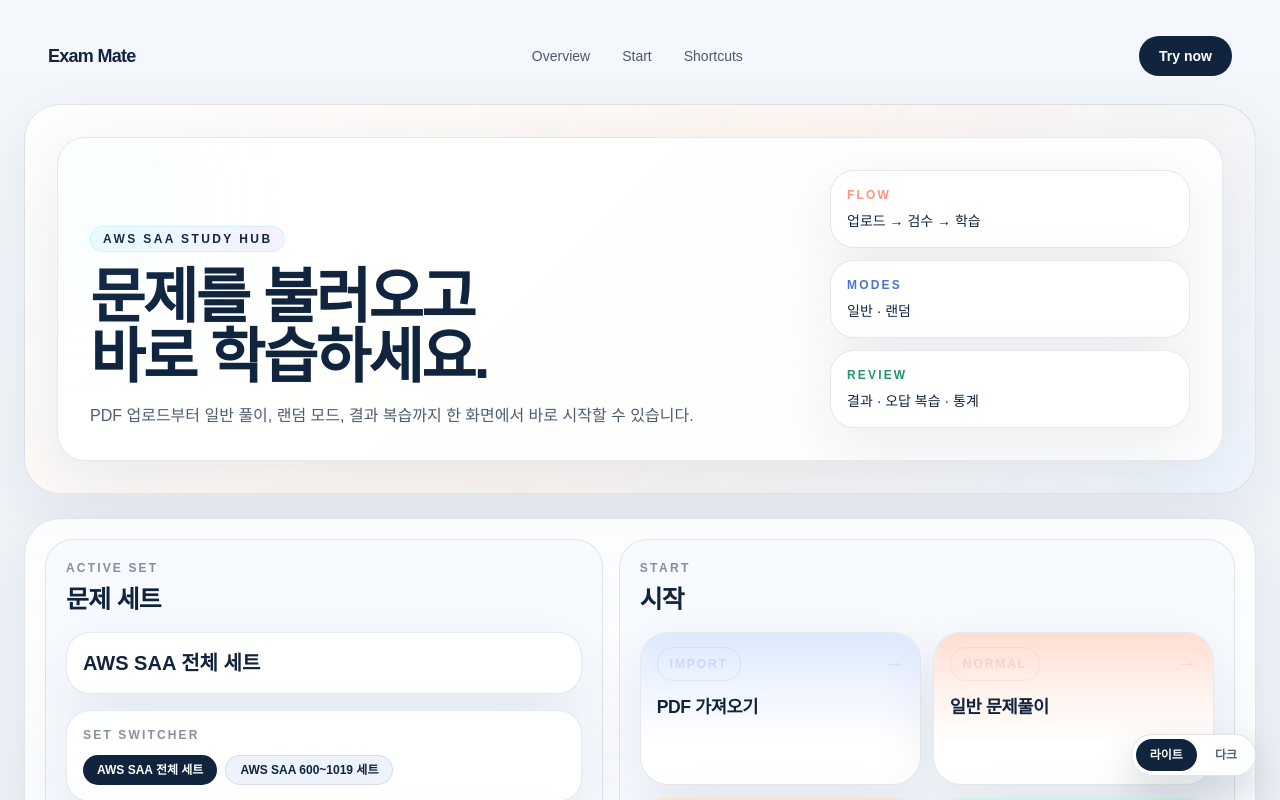
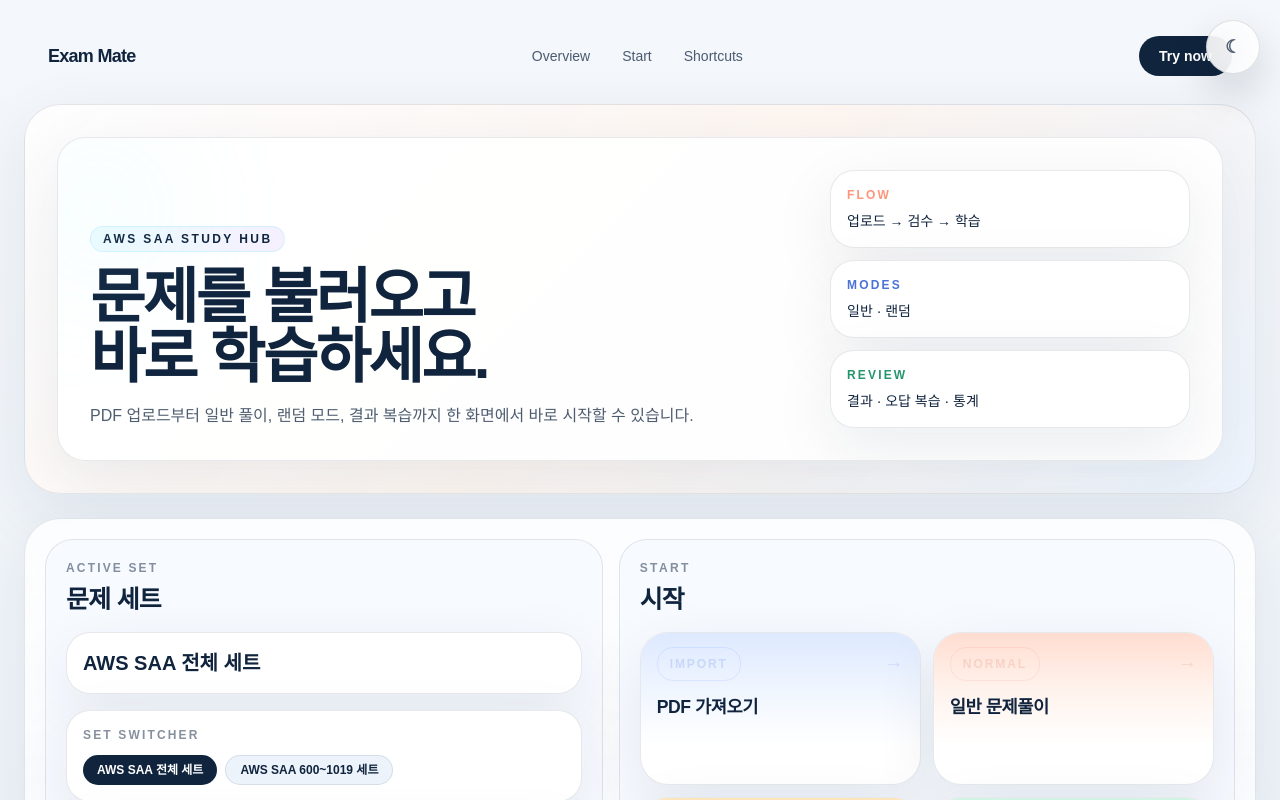
Before and after one commit to Kjjedd/exam-practice-app, a Next.js app: page / in a window 1280 px wide. Shown: the top 800 px of the page. Built offline with nearby package versions, Linux system fonts and the light colour scheme.

Commit message:
fix: compact theme toggle

```diff
--- a/app/globals.css
+++ b/app/globals.css
@@ -384,8 +384,20 @@ a {
   border: 1px solid var(--theme-toggle-border);
 }
 
+.theme-toggle-button {
+  background: transparent;
+}
+
 .theme-toggle-button-idle {
   color: var(--theme-toggle-text);
+}
+
+.theme-toggle-button-idle:hover {
+  background: color-mix(in srgb, var(--theme-toggle-surface) 72%, white 28%);
+}
+
+:root[data-theme="dark"] .theme-toggle-button-idle:hover {
+  background: color-mix(in srgb, var(--theme-toggle-surface) 82%, #8be9fd 18%);
 }
 
 .theme-toggle-button-active {
--- a/components/theme/ThemeToggle.tsx
+++ b/components/theme/ThemeToggle.tsx
@@ -5,33 +5,22 @@ import { useTheme } from "./ThemeProvider";
 
 export function ThemeToggle() {
   const { isReady, setTheme, theme } = useTheme();
+  const isDarkTheme = isReady ? theme === THEME_DARK : false;
+  const nextTheme = isDarkTheme ? THEME_LIGHT : THEME_DARK;
+  const buttonLabel = isDarkTheme ? "라이트 모드로 전환" : "다크 모드로 전환";
 
   return (
-    <div className="pointer-events-none fixed bottom-4 right-4 z-50 sm:bottom-6 sm:right-6">
-      <div className="theme-toggle-shell pointer-events-auto inline-flex items-center gap-1 rounded-full p-1 shadow-[0_18px_40px_rgba(15,23,42,0.16)] backdrop-blur-xl">
+    <div className="pointer-events-none fixed right-3 top-3 z-50 sm:right-5 sm:top-5">
+      <div className="theme-toggle-shell pointer-events-auto rounded-full p-1 shadow-[0_18px_40px_rgba(15,23,42,0.16)] backdrop-blur-xl">
         <button
           type="button"
-          onClick={() => setTheme(THEME_LIGHT)}
-          aria-pressed={theme === THEME_LIGHT}
-          className={`inline-flex items-center justify-center rounded-full px-3 py-2 text-xs font-semibold transition-colors sm:px-3.5 ${
-            isReady && theme === THEME_LIGHT
-              ? "theme-toggle-button-active"
-              : "theme-toggle-button-idle"
-          }`}
+          onClick={() => setTheme(nextTheme)}
+          aria-label={buttonLabel}
+          title={buttonLabel}
+          className="theme-toggle-button theme-toggle-button-idle inline-flex h-11 w-11 items-center justify-center rounded-full text-lg font-semibold transition-all hover:-translate-y-0.5 hover:shadow-[0_12px_24px_rgba(15,23,42,0.18)]"
         >
-          라이트
-        </button>
-        <button
-          type="button"
-          onClick={() => setTheme(THEME_DARK)}
-          aria-pressed={theme === THEME_DARK}
-          className={`inline-flex items-center justify-center rounded-full px-3 py-2 text-xs font-semibold transition-colors sm:px-3.5 ${
-            isReady && theme === THEME_DARK
-              ? "theme-toggle-button-active"
-              : "theme-toggle-button-idle"
-          }`}
-        >
-          다크
+          <span aria-hidden="true">{isDarkTheme ? "☀︎" : "☾"}</span>
+          <span className="sr-only">{buttonLabel}</span>
         </button>
       </div>
     </div>
```
